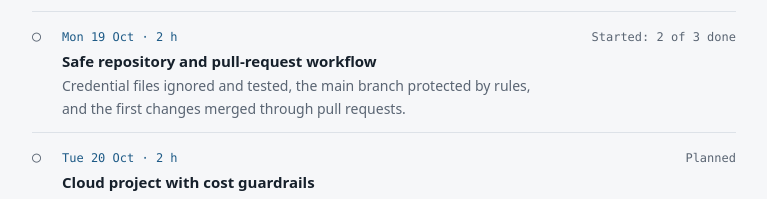
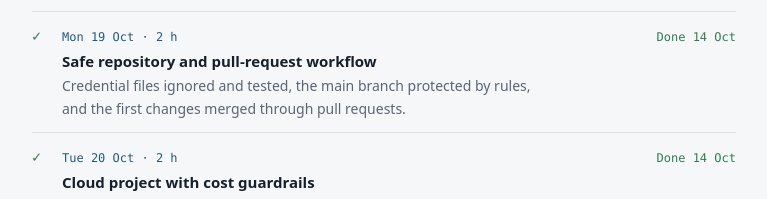
Before and after one commit to mryiadom/gcp-data-engineering, a plain HTML site: page docs/index.html in a window 1280 px wide. Shown: the part 596-795 px from the top of the page, 256-1023 px from the left. Drawn offline with Linux system fonts and the light colour scheme.

Commit message:
Mark Week 1 sessions 1 and 2 done on progress page

```diff
--- a/docs/index.html
+++ b/docs/index.html
@@ -144,8 +144,8 @@ a:focus-visible { outline: 2px solid var(--accent); outline-offset: 2px; }
     <h2 id="week">Week 1 plan</h2>
     <p class="note">19 to 24 October 2026: five 2-hour sessions, with Saturday kept as a buffer. The week sets up the repository, Python environment and London-region cloud resources for the Payments project, alongside exam sub-section 5.4.</p>
     <ol class="sessions">
-      <li><span class="mark" aria-hidden="true">&#9675;</span><div class="what"><span class="day">Mon 19 Oct &middot; 2 h</span><span class="title">Safe repository and pull-request workflow</span><span class="obj">Credential files ignored and tested, the main branch protected by rules, and the first changes merged through pull requests.</span></div><span class="state">Started: 2 of 3 done</span></li>
-      <li><span class="mark" aria-hidden="true">&#9675;</span><div class="what"><span class="day">Tue 20 Oct &middot; 2 h</span><span class="title">Cloud project with cost guardrails</span><span class="obj">A billing-enabled Google Cloud project with budget alerts, and command-line access using personal credentials instead of key files.</span></div><span class="state">Planned</span></li>
+      <li class="done"><span class="mark" aria-hidden="true">&#10003;</span><div class="what"><span class="day">Mon 19 Oct &middot; 2 h</span><span class="title">Safe repository and pull-request workflow</span><span class="obj">Credential files ignored and tested, the main branch protected by rules, and the first changes merged through pull requests.</span></div><span class="state">Done 14 Oct</span></li>
+      <li class="done"><span class="mark" aria-hidden="true">&#10003;</span><div class="what"><span class="day">Tue 20 Oct &middot; 2 h</span><span class="title">Cloud project with cost guardrails</span><span class="obj">A billing-enabled Google Cloud project with budget alerts, and command-line access using personal credentials instead of key files.</span></div><span class="state">Done 14 Oct</span></li>
       <li><span class="mark" aria-hidden="true">&#9675;</span><div class="what"><span class="day">Wed 21 Oct &middot; 2 h</span><span class="title">Python environment and Payments scaffold</span><span class="obj">The Payments project folder, with a virtual environment and pinned dependencies that anyone can rebuild.</span></div><span class="state">Planned</span></li>
       <li><span class="mark" aria-hidden="true">&#9675;</span><div class="what"><span class="day">Thu 22 Oct &middot; 2 h</span><span class="title">London-region storage from the command line</span><span class="obj">A Cloud Storage bucket and BigQuery dataset in europe-west2 with secure defaults, with every command recorded in setup notes.</span></div><span class="state">Planned</span></li>
       <li><span class="mark" aria-hidden="true">&#9675;</span><div class="what"><span class="day">Fri 23 Oct &middot; 2 h</span><span class="title">Exam 5.4: monitoring and troubleshooting</span><span class="obj">Choosing the right tool to observe, troubleshoot and control BigQuery workloads and costs, plus a query reporting bytes billed per user and per query.</span></div><span class="state">Planned</span></li>
```
